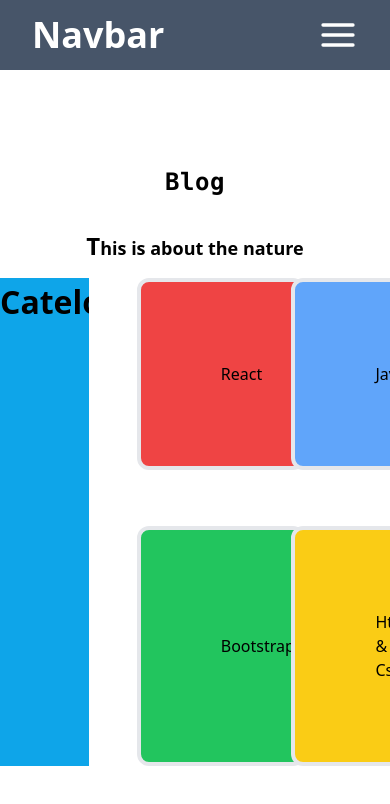
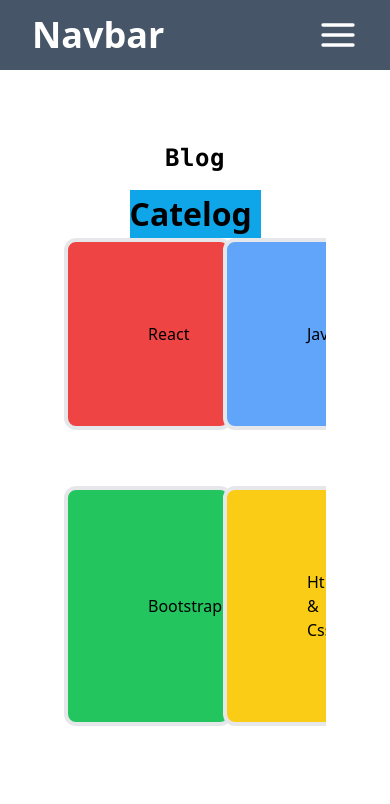
Before and after one commit to neelendrareddy9001/json_webtoken-authentication, a React (Create React App) app in the folder client/: page /blog in a window 390 px wide. Shown: the top 804 px of the page. Built offline with nearby package versions, Linux system fonts and the light colour scheme.

Commit message:
adding responsiveness to all pages using grid

```diff
--- a/client/src/Components/Home/Home.jsx
+++ b/client/src/Components/Home/Home.jsx
@@ -9,8 +9,9 @@
 
 const Home = () => {
   return (
-    <section className='section-container mx-auto home min-h-[70vh] py-24'>
-      <div className='flex gap-12 items-center justify-between mdd:flex-col'>
+    <section className='section-container mx-auto home min-h-[70vh]'>
+      {/* //flex gap-12 items-center justify-between mdd:flex-col */}
+      <div className=' section-grid'>
         <div className='sm:text-center'>
           <motion.h1
             initial={{ opacity: 0, translateX: '-200px' }}
--- a/client/src/index.css
+++ b/client/src/index.css
@@ -29,6 +29,19 @@
 @layer components {
   li {
     @apply p-4 text-2xl font-semibold
+  }
+}
+
+
+/* section */
+@layer components {
+  .section-container {
+    @apply py-14
+  }
+}
+@layer components {
+  .section-grid {
+    @apply px-16 grid md:grid-cols-2 place-items-center
   }
 }
 
--- a/client/src/pages/About/About.jsx
+++ b/client/src/pages/About/About.jsx
@@ -17,10 +17,9 @@
       >
         About Us
       </motion.h2>
-      <div className="section-background">
-        <div className="container min-h-[550px] my-16">
+      <div className="section-background min-h-[550px]">
         {/* text content */}
-          <div className="sm:text-center flex justify-between ">
+        <div className='section-grid'>
           <div className="px-8 w-full">
             <h1 className="text-2xl font-serif first-letter:text-3xl first-letter:text-green-400">
               Whom you know very well about{" "}
@@ -31,18 +30,17 @@
             </h4>
             <p className="font-thin">
               Lorem Ipsum is simply dummy text of the printing and typesetting
-                industry. Lorem Ipsum has been the industry's standard dummy
-                text ever since the 1500s, when an unknown
+              industry. Lorem Ipsum has been the industry's standard dummy text
+              ever since the 1500s, when an unknown
             </p>
-              <div className='m-4'>
+            <div className="m-4">
               <button className="btn">Get Started</button>
               <button className="btn">View More</button>
             </div>
           </div>
           {/* image section */}
-            <div className='w-full'>
+          <div className="w-full">
             <img src={AboutI} alt="about" className="about-img max-w-[40%]" />
-            </div>
           </div>
         </div>
       </div>
--- a/client/src/pages/Blog/Blog.jsx
+++ b/client/src/pages/Blog/Blog.jsx
@@ -3,7 +3,7 @@
 
 const Blog = () => {
   return (
-    <section className="section-container w-full mx-auto my-20">
+    <section className="section-container w-full">
       <motion.h2
         initial={{ opacity: 0, translateX: '-200px' }}
         animate={{ opacity: 1, translateX: '0px' }}
@@ -16,11 +16,8 @@
       >
         Blog
       </motion.h2>
-      <div>
-        <h1 className="heading first-letter:text-2xl font-semibold text-lg py-4 text-center">
-          This is about the nature
-        </h1>
-        <div className="flex gap-12 flex-nowrap md:flex-col">
+      <div className="">
+        <div className='section-grid'>
           {/* image section */}
           <div className=' bg-sky-500 w-1/2'>
             <h2>Catelog</h2>
```
Lines whose indentation alone changed are shown as unchanged.
